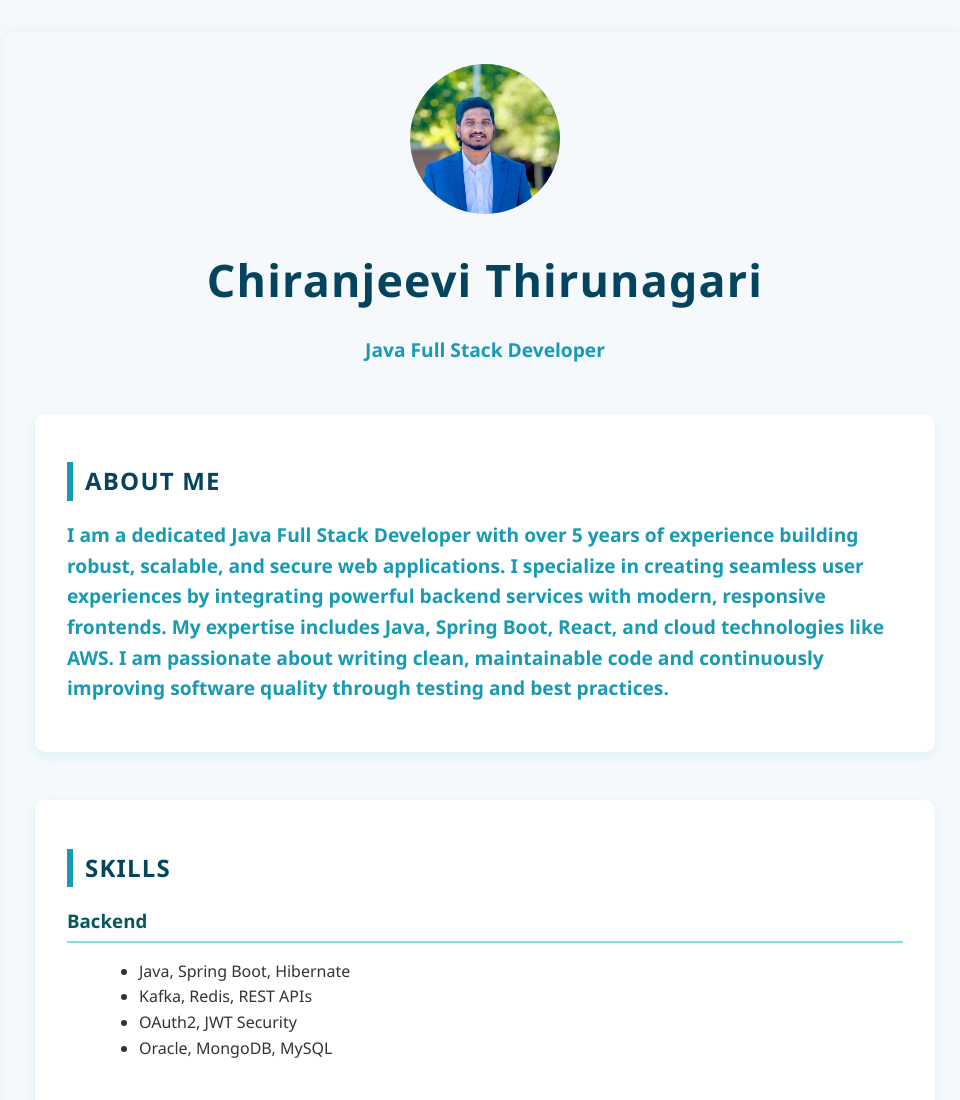
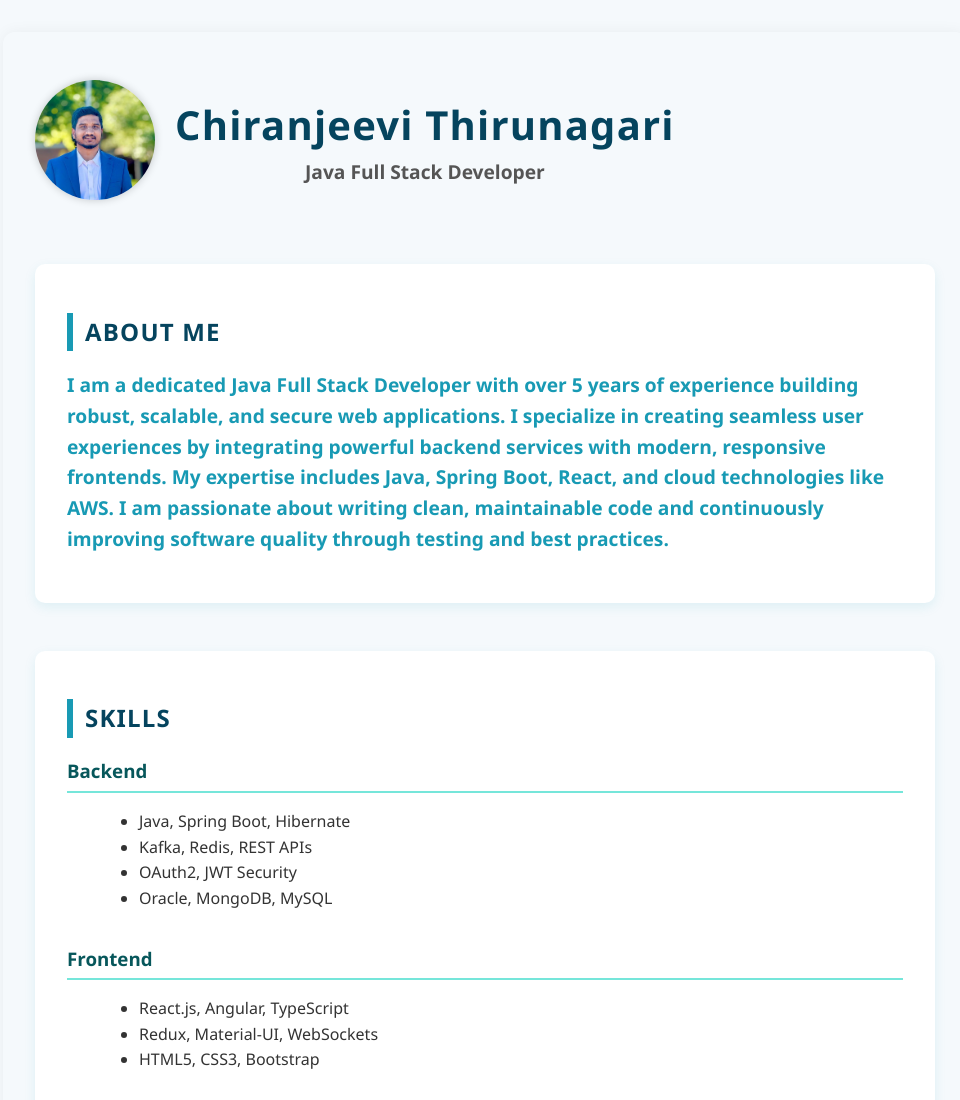
Before and after one commit to chiranjeevi999/chiranjeevi-thirunagari, a plain HTML site: page index.html in a window 1280 px wide. Shown: the top 1100 px of the page, without its empty margins (155-1115 px from the left). Drawn offline with Linux system fonts and the light colour scheme.

Commit message:
Update style.css

```diff
--- a/style.css
+++ b/style.css
@@ -92,13 +92,30 @@ footer {
   border-top: 1px solid #e2e8f0;
 }
 
+
+.header-container {
+  display: flex;
+  align-items: center;
+  gap: 20px; /* space between image and text */
+  padding: 1rem 0;
+}
+
 .profile-photo {
-  width: 150px;
-  height: 150px;
-  border-radius: 50%; /* makes the image circular */
+  width: 120px;
+  height: 120px;
+  border-radius: 50%; /* circular image */
   object-fit: cover;
-  margin-bottom: 1rem;
-  display: block;
-  margin-left: auto;
-  margin-right: auto;
+  flex-shrink: 0; /* prevent shrinking */
+  box-shadow: 0 0 8px rgba(0, 0, 0, 0.2); /* subtle shadow */
 }
+
+.header-text h1 {
+  margin: 0;
+  font-size: 2.5rem;
+}
+
+.header-text p {
+  margin: 0;
+  font-size: 1.2rem;
+  color: #555;
+}
```
